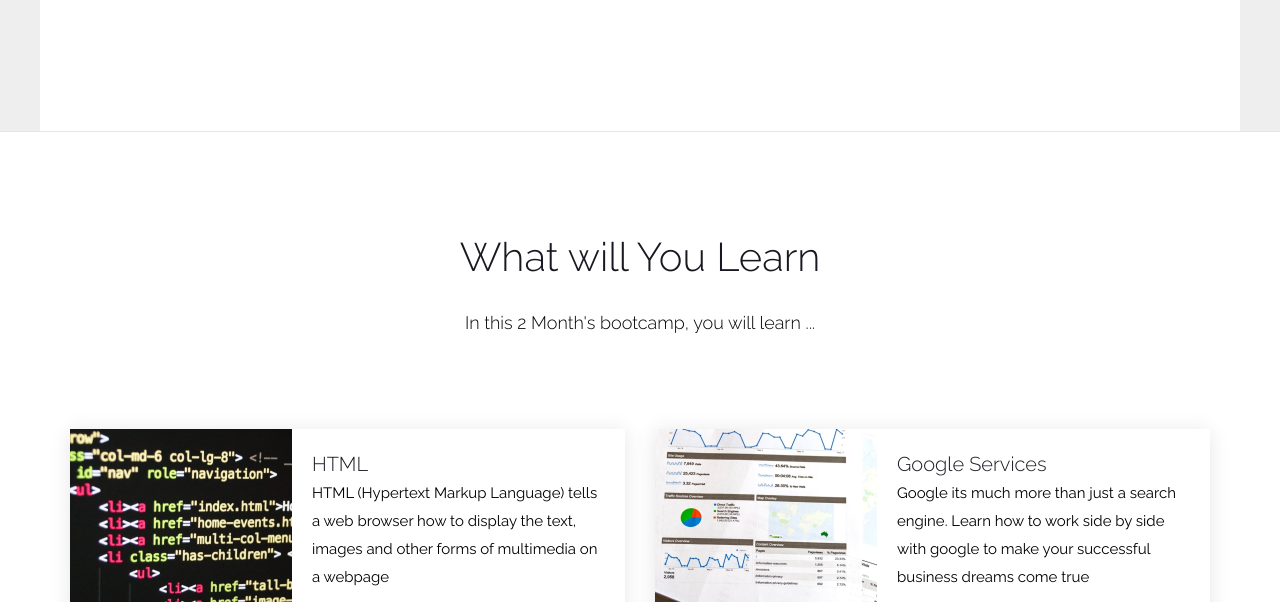
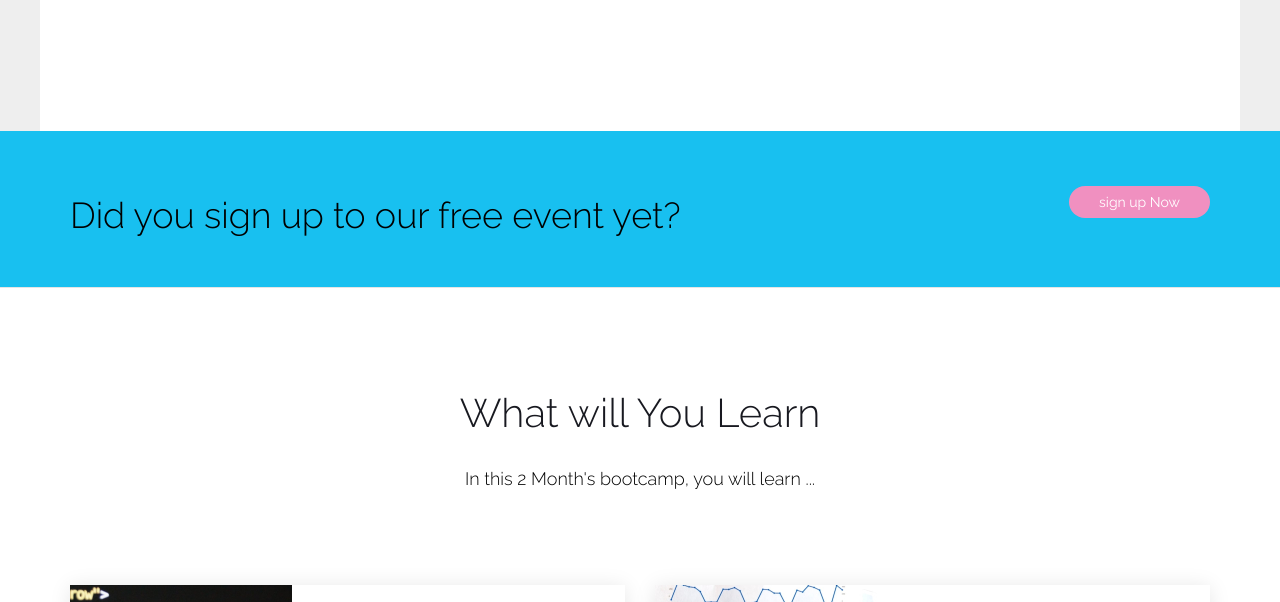
Before and after one commit to lucasalvarado23/school, a website: page index.html in a window 1280 px wide. Shown: the part 1520-2122 px from the top of the page. Drawn offline with Linux system fonts and the light colour scheme; files whose address does not match are found by name.

Commit message:
adding free event

```diff
--- a/index.html
+++ b/index.html
@@ -194,6 +194,18 @@
 
               </div>
 
+            </div>
+          </div>
+        </div>
+      </section>
+
+
+       <section class="probootstrap-cta" id="download">
+        <div class="container">
+          <div class="row">
+            <div class="col-md-12">
+              <h2 class="probootstrap-animate" data-animate-effect="fadeInRight" style="color: black;">Did you sign up to our free event yet?</h2>
+              <a href="https://www.eventbrite.com/e/anyone-can-learn-how-to-make-a-website-tickets-55358060449?aff=ebdssbdestsearch" target="_blank" role="button" class="btn" data-animate-effect="fadeInLeft">sign up Now</a>
             </div>
           </div>
         </div>
```
